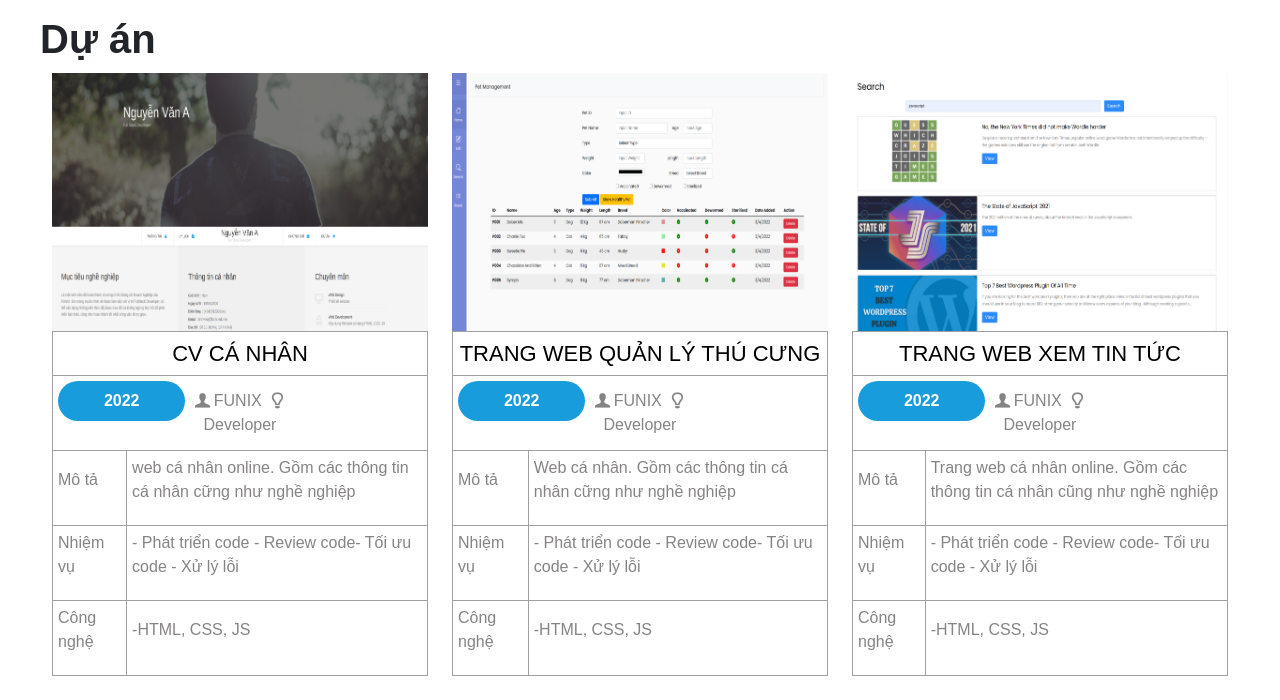
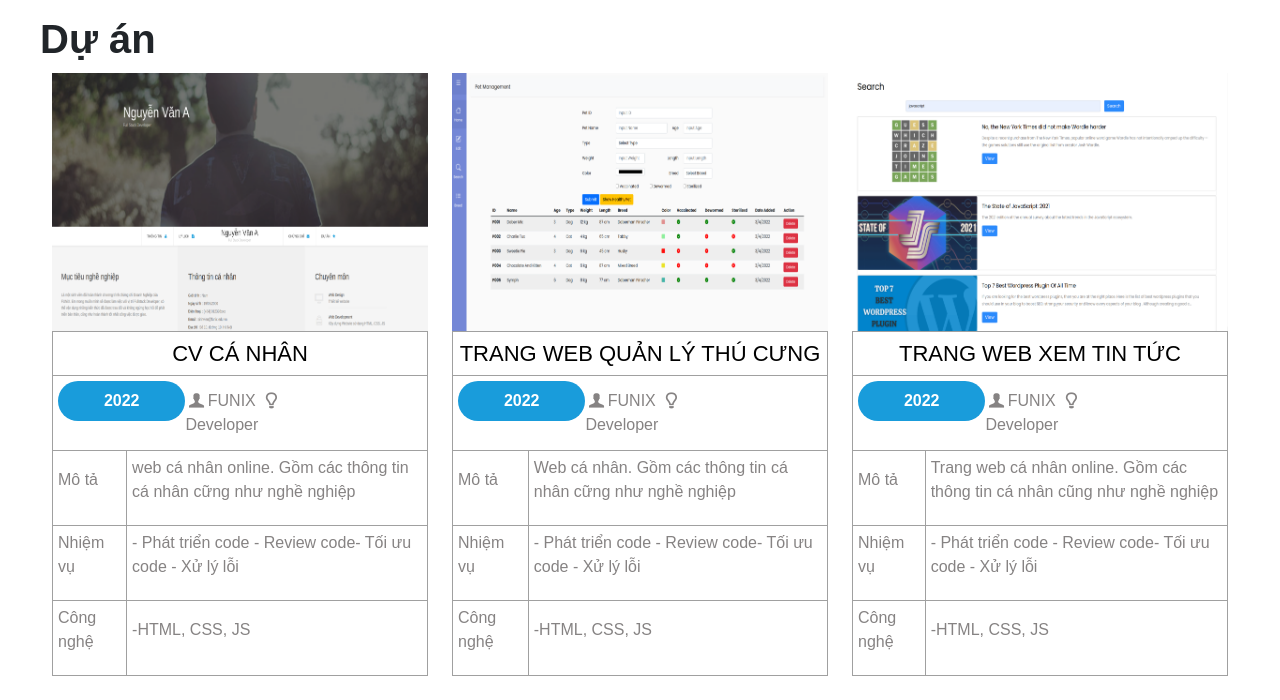
Before and after one commit to chintd/Assignment3.github.io-myCV, a plain HTML site: page index.html in a window 1280 px wide. Shown: the part 2998-3698 px from the top of the page. Drawn offline with nearby package versions, Linux system fonts and the light colour scheme.

Commit message:
Update index.html

```diff
--- a/index.html
+++ b/index.html
@@ -298,7 +298,7 @@
 						</div>
 						<div class="project-content">
 								<div class="year">2022</div>
-								<div class="content grey-text text-center pt-2 pb-2">
+								<div class="content grey-text pt-2 pb-2">
 									<span class="icon-user-1">FUNIX</span>
 									<span class="icon-lamp">Developer</span>
 								</div>
@@ -341,7 +341,7 @@
 					</div>
 					<div class="project-content">
 						<div class="year">2022</div>
-						<div class="content grey-text text-center pt-2 pb-2">
+						<div class="content grey-text pt-2 pb-2">
 							<span class="icon-user-1">FUNIX</span>
 							<span class="icon-lamp">Developer</span>
 						</div>
@@ -386,7 +386,7 @@
 						<div class="project-content">
 							<div class="year">2022
 							</div>
-							<div class="content grey-text text-center pt-2 pb-2">
+							<div class="content grey-text pt-2 pb-2">
 
 								<span class="icon-user-1">FUNIX</span>
 								<span class="icon-lamp">Developer</span>
```
